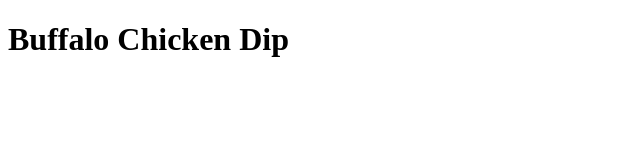
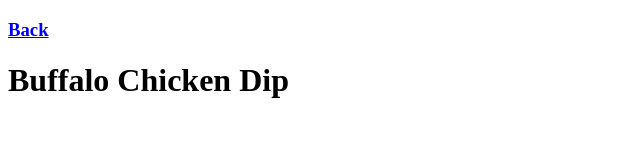
Before and after one commit to TPurdy26/odin-recipes, a plain HTML site: page recipes/chicken_dip.html in a window 1280 px wide. Shown: the whole page, without its empty margins (0-640 px from the left). Drawn offline with Linux system fonts and the light colour scheme.

Commit message:
"Back" buttons added to each recipe page
Back buttons link to homepage

```diff
--- a/recipes/chicken_dip.html
+++ b/recipes/chicken_dip.html
@@ -5,6 +5,7 @@
     <title>Buffalo Chicken Dip Recipe</title>
 </head>
 <body>
+    <h3><a href="../index.html" rel="noopener noreferrer">Back</a></h3>
     <h1>Buffalo Chicken Dip</h1>
 
 </body>
```
Also changed, not shown: recipes/cookie_bars.html (+1 -0 lines), recipes/guacamole.html (+1 -0 lines).
